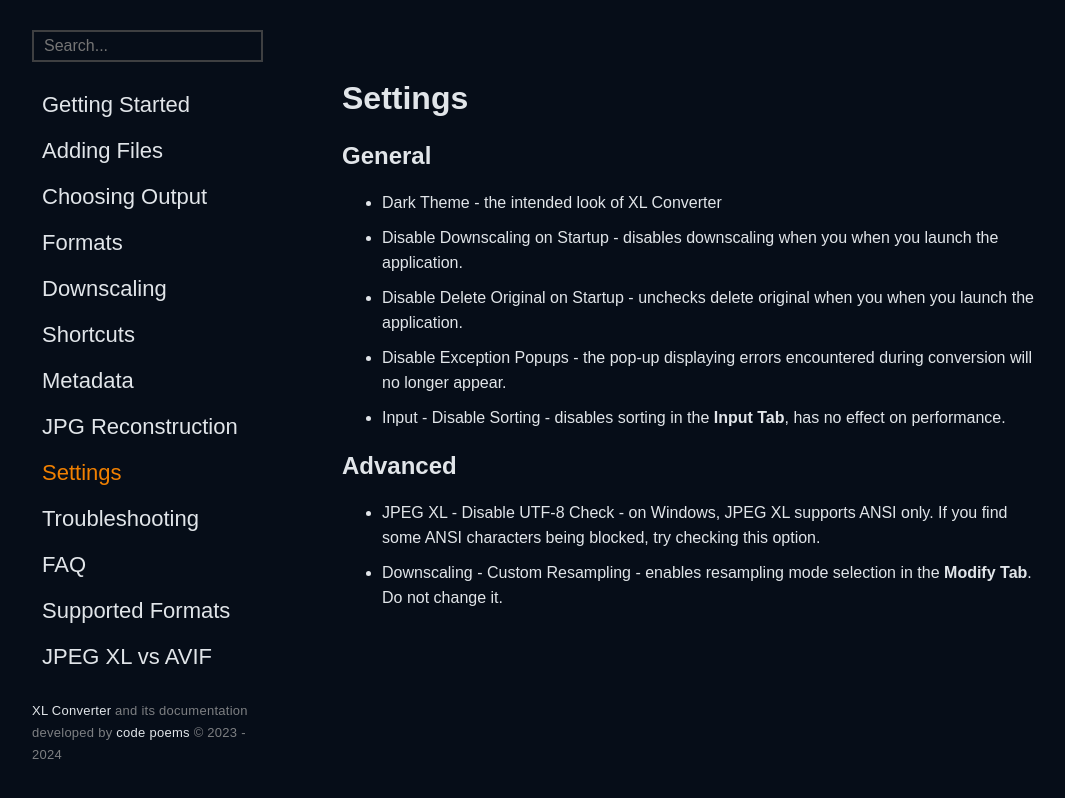
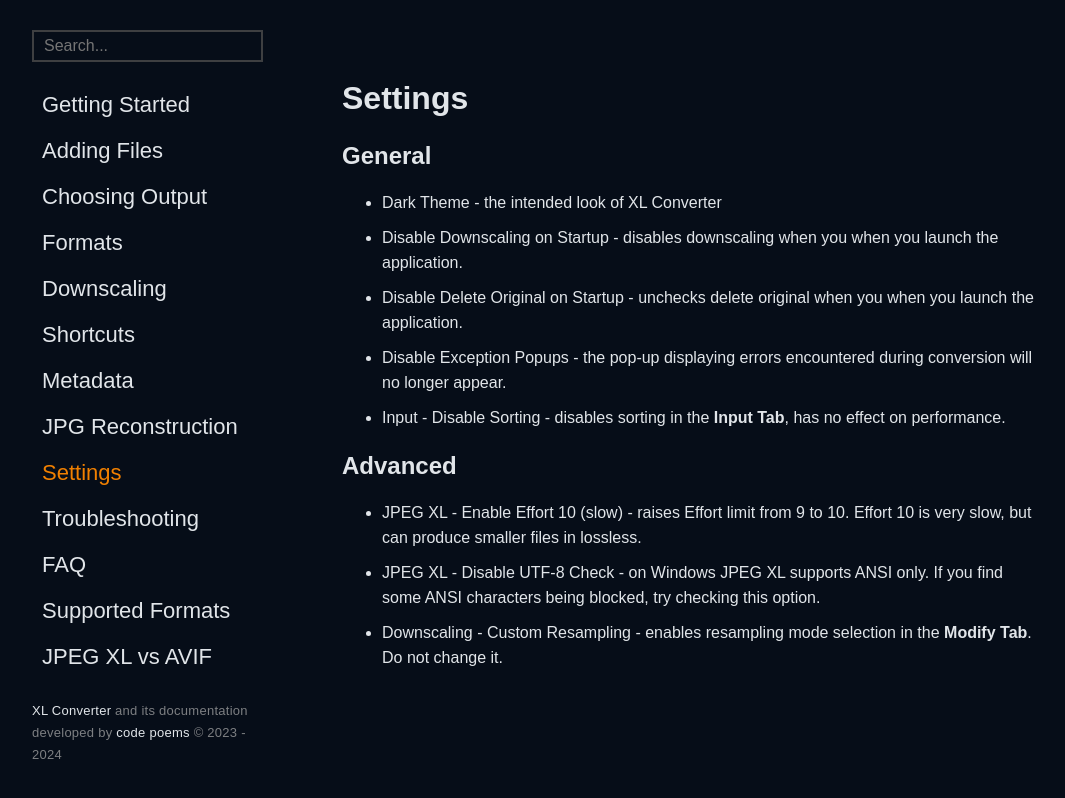
Before and after one commit to JacobDev1/xl-converter-docs, a React (Vite) app: page /settings in a window 1280 px wide. Shown: the whole page, without its empty margins (158-1223 px from the left). Built offline with nearby package versions, Linux system fonts and the light colour scheme; the HTML template or start-up script is replaced by a standard one.

Commit message:
Add content

```diff
--- a/src/pages/JPEGXLvsAVIF.tsx
+++ b/src/pages/JPEGXLvsAVIF.tsx
@@ -153,7 +153,7 @@
         <p>While JPEG XL is more future-oriented, it's still in its early stages. Bugs are to be expected.</p>
         <p>The JPEG XL repo states the following:</p>
         <p><em>"Note: This release is for evaluation purposes and may contain bugs [...]"</em></p>
-        <p>AVIF is much more stable in this regard.</p>
+        <p>AVIF is more stable in this regard.</p>
 
         <h2>Additional Information</h2>
         <p>It's important to note that both AVIF and JPEG XL significantly outperform HEIF.</p>
--- a/src/pages/Settings.tsx
+++ b/src/pages/Settings.tsx
@@ -12,7 +12,8 @@
 
         <h2>Advanced</h2>
         <ul>
-            <li>JPEG XL - Disable UTF-8 Check - on Windows, JPEG XL supports ANSI only. If you find some ANSI characters being blocked, try checking this option.</li>
+            <li>JPEG XL - Enable Effort 10 (slow) - raises Effort limit from 9 to 10. Effort 10 is very slow, but can produce smaller files in lossless.</li>
+            <li>JPEG XL - Disable UTF-8 Check - on Windows JPEG XL supports ANSI only. If you find some ANSI characters being blocked, try checking this option.</li>
             <li>Downscaling - Custom Resampling - enables resampling mode selection in the <b>Modify Tab</b>. Do not change it.</li>
         </ul>
     </>);
```
